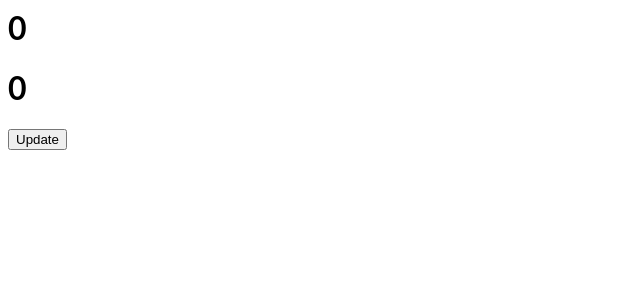
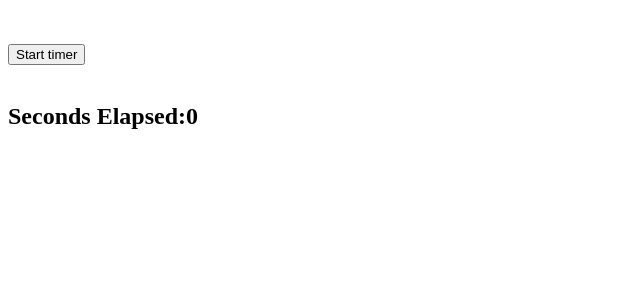
Before and after one commit to jkc1996/reactJS-Tutorial, a React (Create React App) app: page / in a window 1280 px wide. Shown: the top 300 px of the page, without its empty margins (0-640 px from the left). Built offline with nearby package versions, Linux system fonts and the light colour scheme.

Commit message:
1 file modified

```diff
--- a/Timer.js
+++ b/Timer.js
@@ -20,27 +20,53 @@ class Timer extends React.Component {
 
 
 // bllow code explains the async nature of setState()
+        // constructor() {
+        //         super()
+        //         this.state = {
+        //                 quantity: 0,
+        //                 price:0
+        //         }
+        // }
+        //  update = () => {
+        //         this.setState({quantity:5},()=>{
+        //                 if(this.state.quantity == 5) {
+        //                         this.setState({price:2000-100})
+        //                 }
+        //         })
+        // }
+
+        // render() {
+        //        return(<React.Fragment>
+        //                 <h1>{this.state.quantity}</h1>
+        //                 <h1>{this.state.price}</h1>
+        //                 <button onClick={this.update}>Update</button>
+        //         </React.Fragment>)}
+
+
+      // another example of state
+
         constructor() {
-                super()
-                this.state = {
-                        quantity: 0,
-                        price:0
-                }
+            super();
+            this.state = {
+                secondsElapsed: 0
+            };
         }
-         update = () => {
-                this.setState({quantity:5},()=>{
-                        if(this.state.quantity == 5) {
-                                this.setState({price:2000-100})
-                        }
-                })
+        start = () => {
+            this.setState({
+                secondsElapsed: this.state.secondsElapsed + 1
+            });
         }
-
+        handleClick = (e) => {
+            this.interval = setInterval(this.start, 1000);
+        }
         render() {
-               return(<React.Fragment>
-                        <h1>{this.state.quantity}</h1>
-                        <h1>{this.state.price}</h1>
-                        <button onClick={this.update}>Update</button>
-                </React.Fragment>)}
+            return ( <React.Fragment><br/><br/>
+                <button onClick = {this.handleClick}>Start timer</button><br/><br/>
+                <h2> Seconds Elapsed:
+                    {this.state.secondsElapsed}
+                </h2>
+                </React.Fragment>);
+            }
 
 }
 
```
